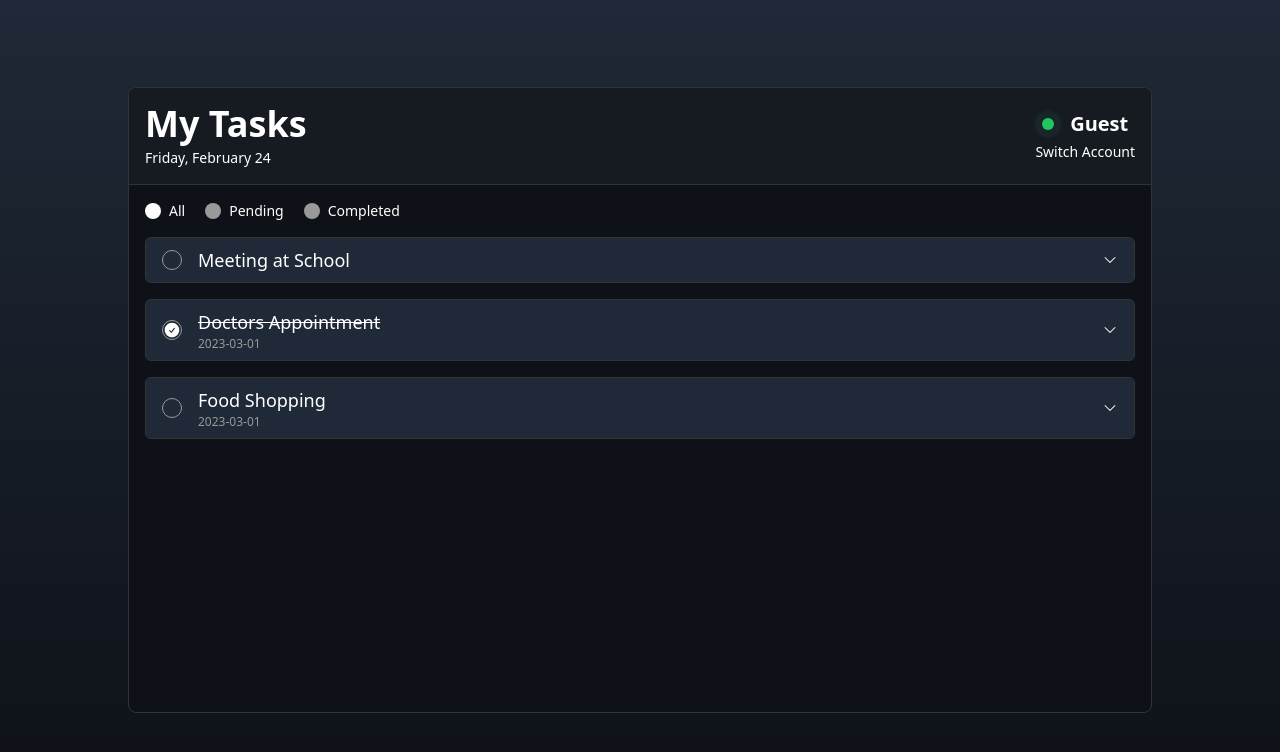
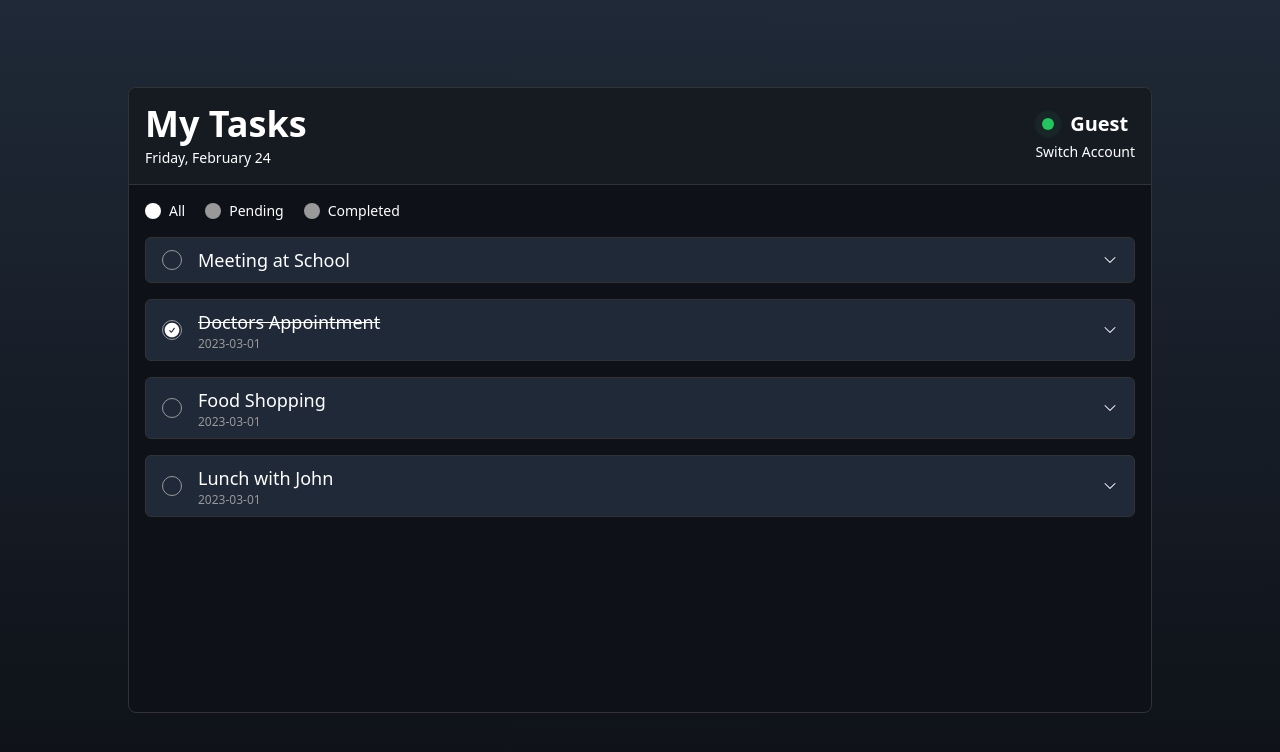
Before and after one commit to vn-aj-vngrd/todo-list-permission-tokens, a Next.js app: page / in a window 1280 px wide. Shown: the top 752 px of the page. Built offline with nearby package versions, Linux system fonts and the light colour scheme.

Commit message:
add new permissions

```diff
--- a/src/components/AddTask.tsx
+++ b/src/components/AddTask.tsx
@@ -29,6 +29,7 @@ const AddTask = () => {
       description: "",
       date: data.date,
       isCompleted: false,
+      isDeleted: false,
     });
   };
 
@@ -47,12 +48,13 @@ const AddTask = () => {
           <div className="flex-1">
             <input
               {...register("title")}
+              autoComplete="off"
               className="w-full"
               placeholder="Add a new task"
             />
           </div>
 
-          <input {...register("date")} type="date" />
+          <input {...register("date")} type="date" className="ml-3" />
         </form>
       </div>
     </div>
--- a/src/components/EditTask.tsx
+++ b/src/components/EditTask.tsx
@@ -51,11 +51,12 @@ const EditTask = () => {
 
   const onSubmit: SubmitHandler<FormValues> = (data) => {
     updateTask({
-      id: taskEdit?.id || "0",
+      id: taskEdit?.id as string,
       description: data.description,
       title: data.title,
       date: data.date,
       isCompleted: taskEdit?.isCompleted || false,
+      isDeleted: taskEdit?.isCompleted || false,
     });
     handleShowEditTask(false);
     console.log(data);
--- a/src/components/TaskCard.tsx
+++ b/src/components/TaskCard.tsx
@@ -1,4 +1,5 @@
 import {
+  ArrowPathIcon,
   CheckCircleIcon,
   ChevronDownIcon,
   PencilSquareIcon,
@@ -19,6 +20,7 @@ const TaskCard = ({ task }: Props) => {
     handleShowSwitchAccount,
     updateTask,
     deleteTask,
+    restoreTask,
     handleTaskEdit,
     user,
   } = useAppStore();
@@ -79,7 +81,27 @@ const TaskCard = ({ task }: Props) => {
             </button>
           )}
 
-          {verifyPermission(user?.permissions as string[], "TASK_DELETE") && (
+          {task.isDeleted ? (
+            <>
+              {verifyPermission(
+                user?.permissions as string[],
+                "TASK_RESTORE"
+              ) && (
+                <button
+                  onClick={() => {
+                    restoreTask(task.id);
+                  }}
+                >
+                  <ArrowPathIcon className="h-4 w-4 fill-white" />
+                </button>
+              )}
+            </>
+          ) : (
+            <>
+              {verifyPermission(
+                user?.permissions as string[],
+                "TASK_DELETE"
+              ) && (
                 <button
                   onClick={() => {
                     deleteTask(task.id);
@@ -87,6 +109,8 @@ const TaskCard = ({ task }: Props) => {
                 >
                   <TrashIcon className="h-4 w-4 fill-white" />
                 </button>
+              )}
+            </>
           )}
 
           <button
--- a/src/data/index.ts
+++ b/src/data/index.ts
@@ -5,6 +5,7 @@ export const taskData = [
     description: "Go to the doctors at 3pm",
     date: "2023-03-01",
     isCompleted: true,
+    isDeleted: false,
   },
   {
     id: "2",
@@ -12,14 +13,31 @@ export const taskData = [
     description: "Go to school for a meeting",
     date: "",
     isCompleted: false,
+    isDeleted: false,
   },
-
   {
     id: "3",
     title: "Food Shopping",
     description: "Go to the supermarket to buy food",
     date: "2023-03-01",
     isCompleted: false,
+    isDeleted: false,
+  },
+  {
+    id: "4",
+    title: "Lunch with John",
+    description: "Meet John at the restaurant",
+    date: "2023-03-01",
+    isCompleted: false,
+    isDeleted: false,
+  },
+  {
+    id: "5",
+    title: "Dentist Appointment",
+    description: "Go to the dentist at 3pm",
+    date: "2023-03-01",
+    isCompleted: true,
+    isDeleted: true,
   },
 ];
 
@@ -27,19 +45,27 @@ export const accountData = [
   {
     id: "1",
     accountType: "Admin",
-    description: "Admin can do everything",
-    permissions: ["TASK_CREATE", "TASK_UPDATE", "TASK_DELETE", "TASK_READ"],
+    description:
+      "Admin can create, update, read, delete, read deleted and restore task.",
+    permissions: [
+      "TASK_CREATE",
+      "TASK_READ",
+      "TASK_UPDATE",
+      "TASK_DELETE",
+      "TASK_VIEW_DELETED",
+      "TASK_RESTORE",
+    ],
   },
   {
     id: "2",
     accountType: "User",
-    description: "User can do everything except delete",
+    description: "User can create, update and read tasks.",
     permissions: ["TASK_CREATE", "TASK_UPDATE", "TASK_READ"],
   },
   {
     id: "3",
     accountType: "Guest",
-    description: "Guest can only read",
+    description: "Guest can only read tasks.",
     permissions: ["TASK_READ"],
   },
 ];
--- a/src/pages/index.tsx
+++ b/src/pages/index.tsx
@@ -25,6 +25,10 @@ const categories = [
     name: "Completed",
     color: "bg-green-500",
   },
+  {
+    name: "Deleted",
+    color: "bg-red-500",
+  },
 ];
 
 const Home: NextPage = () => {
@@ -39,7 +43,16 @@ const Home: NextPage = () => {
           <TaskHeader />
 
           <div className="flex items-center justify-start px-4 pt-4">
-            {categories.map((_category, id) => (
+            {categories
+              .filter(
+                (category) =>
+                  category.name !== "Deleted" ||
+                  verifyPermission(
+                    user?.permissions as string[],
+                    "TASK_VIEW_DELETED"
+                  )
+              )
+              .map((_category, id) => (
                 <button
                   onClick={() => setCategory(_category)}
                   key={id}
@@ -60,9 +73,14 @@ const Home: NextPage = () => {
               {tasks
                 ?.filter(
                   (task) =>
-                    category?.name === "All" ||
-                    (category?.name === "Pending" && !task.isCompleted) ||
-                    (category?.name === "Completed" && task.isCompleted)
+                    (category?.name === "All" && !task.isDeleted) ||
+                    (category?.name === "Pending" &&
+                      !task.isCompleted &&
+                      !task.isDeleted) ||
+                    (category?.name === "Completed" &&
+                      task.isCompleted &&
+                      !task.isDeleted) ||
+                    (category?.name === "Deleted" && task.isDeleted)
                 )
                 .sort((a, b) => a.date.localeCompare(b.date))
                 .map((task) => (
--- a/src/store/slices/createTaskSlice.ts
+++ b/src/store/slices/createTaskSlice.ts
@@ -7,13 +7,15 @@ export interface Task {
   date: string;
   description: string;
   isCompleted: boolean;
+  isDeleted: boolean;
 }
 
 export interface TaskSlice {
   tasks: Task[];
   addTask: (task: Task) => void;
+  updateTask: (task: Task) => void;
   deleteTask: (id: string) => void;
-  updateTask: (task: Task) => void;
+  restoreTask: (id: string) => void;
   isShowEditTask: boolean;
   handleShowEditTask: (b: boolean) => void;
   taskEdit: Task | null;
@@ -27,14 +29,23 @@ export const createTaskSlice: StateCreator<TaskSlice> = (set) => ({
       tasks: [...state.tasks, task],
     }));
   },
-  deleteTask: (id) => {
-    set((state) => ({
-      tasks: state.tasks.filter((task) => task.id !== id),
-    }));
-  },
   updateTask: (task) => {
     set((state) => ({
       tasks: state.tasks.map((t) => (t.id === task.id ? task : t)),
+    }));
+  },
+  deleteTask: (id) => {
+    set((state) => ({
+      tasks: state.tasks.map((t) =>
+        t.id === id ? { ...t, isDeleted: true } : t
+      ),
+    }));
+  },
+  restoreTask: (id) => {
+    set((state) => ({
+      tasks: state.tasks.map((t) =>
+        t.id === id ? { ...t, isDeleted: false } : t
+      ),
     }));
   },
   isShowEditTask: false,
```
Lines whose indentation alone changed are shown as unchanged.
